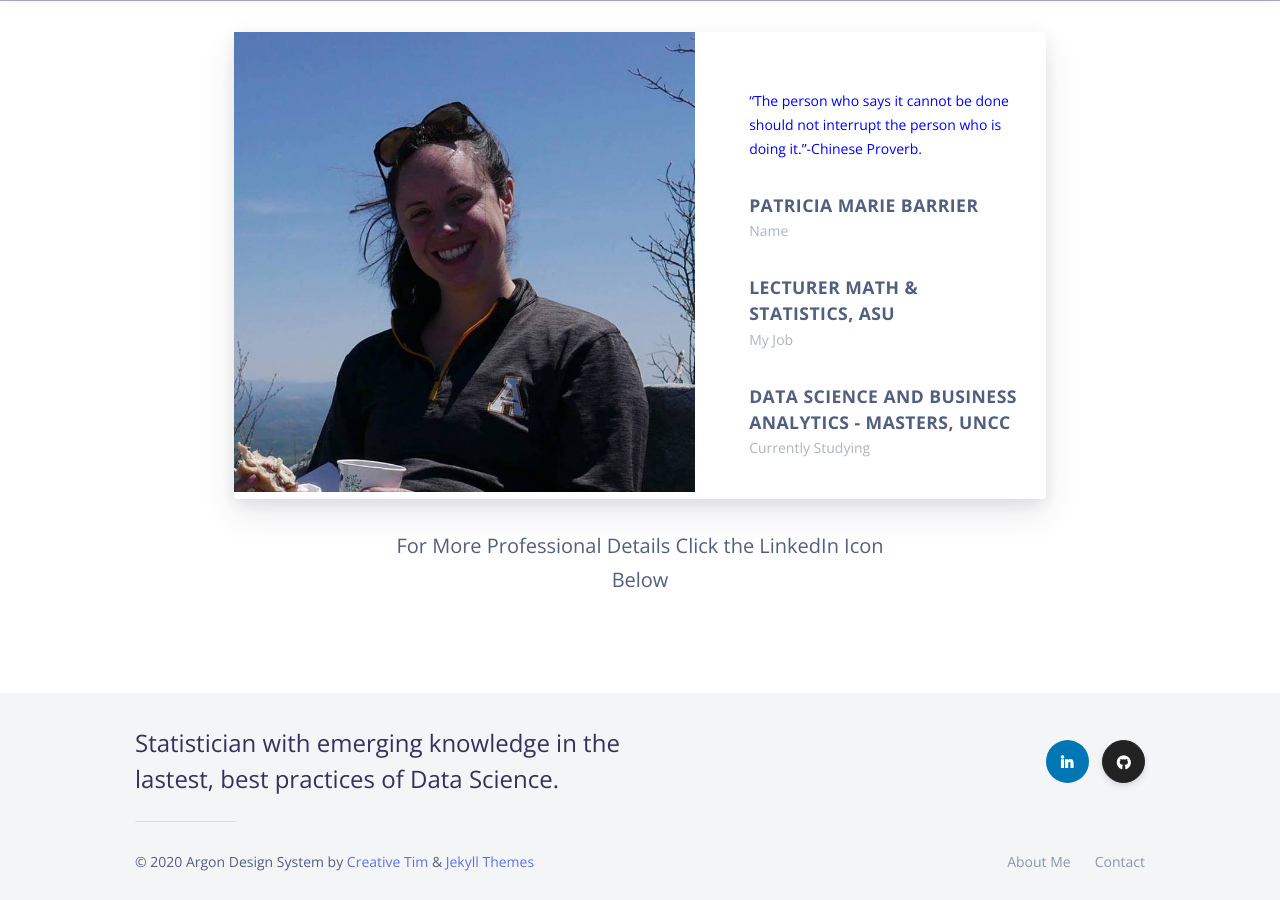
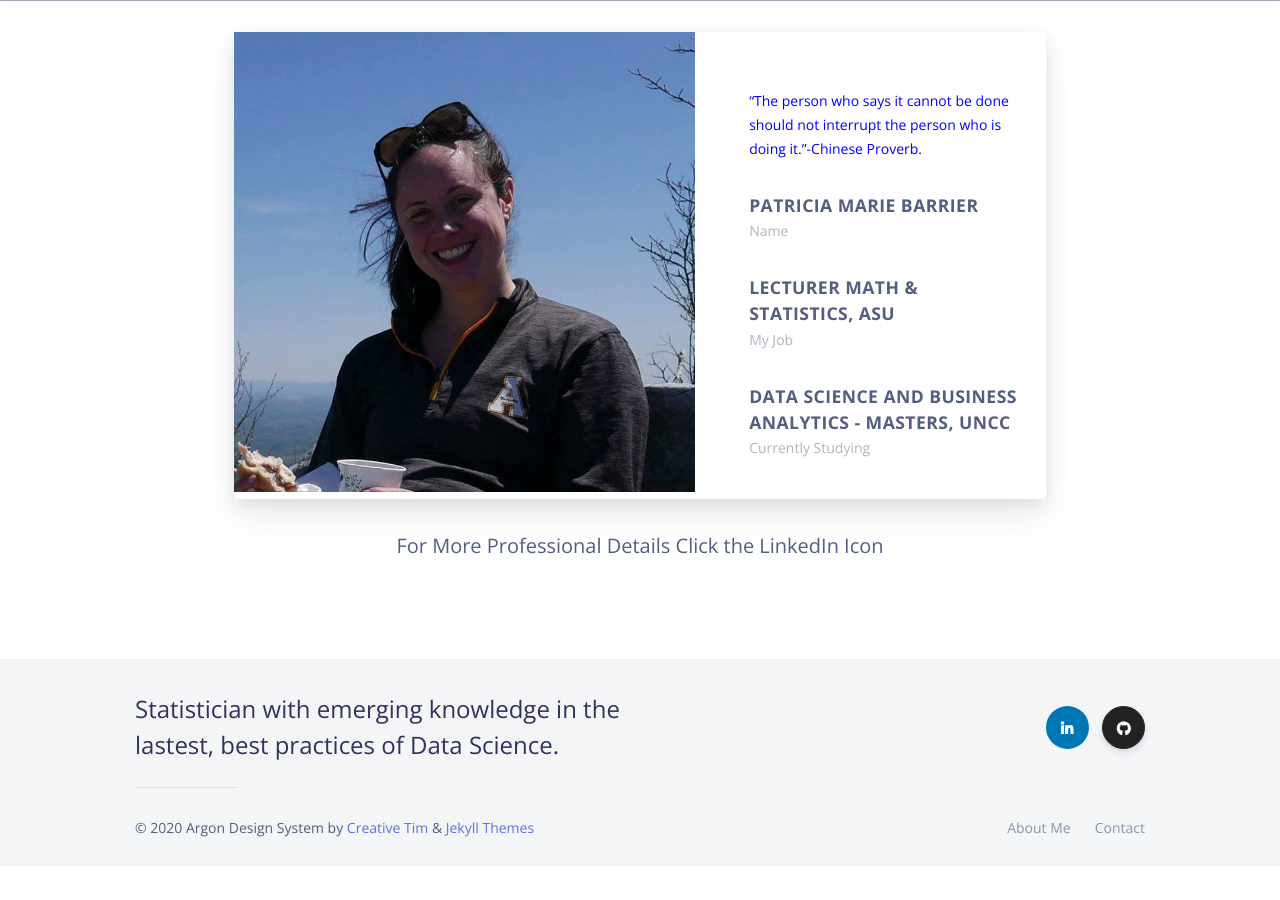
Before and after one commit to patriciamariebarrier/patriciamariebarrier.github.io, a Jekyll site: the page built from _pages/about.md, in a window 1280 px wide and 900 px high, scrolled down 1047 px. Built offline with Jekyll 4.4.1, drawn with Linux system fonts in a browser that asks for light colours; nearby versions of some CDN libraries; after the commit the page ends 1913 px from its top, so only the background shows below that.

Commit message:
Update team-carousel-4.html

```diff
--- a/_includes/components/teams/team-carousel-4.html
+++ b/_includes/components/teams/team-carousel-4.html
@@ -55,7 +55,7 @@
             </div>
 
             <div class="col-md-8 mx-auto text-center mb-5">
-               <p class="lead">For More Professional Details Click the LinkedIn Icon Below</p>
+               <p class="lead">For More Professional Details Click the LinkedIn Icon</p>
       </div>
             </div>
         </div>
```
